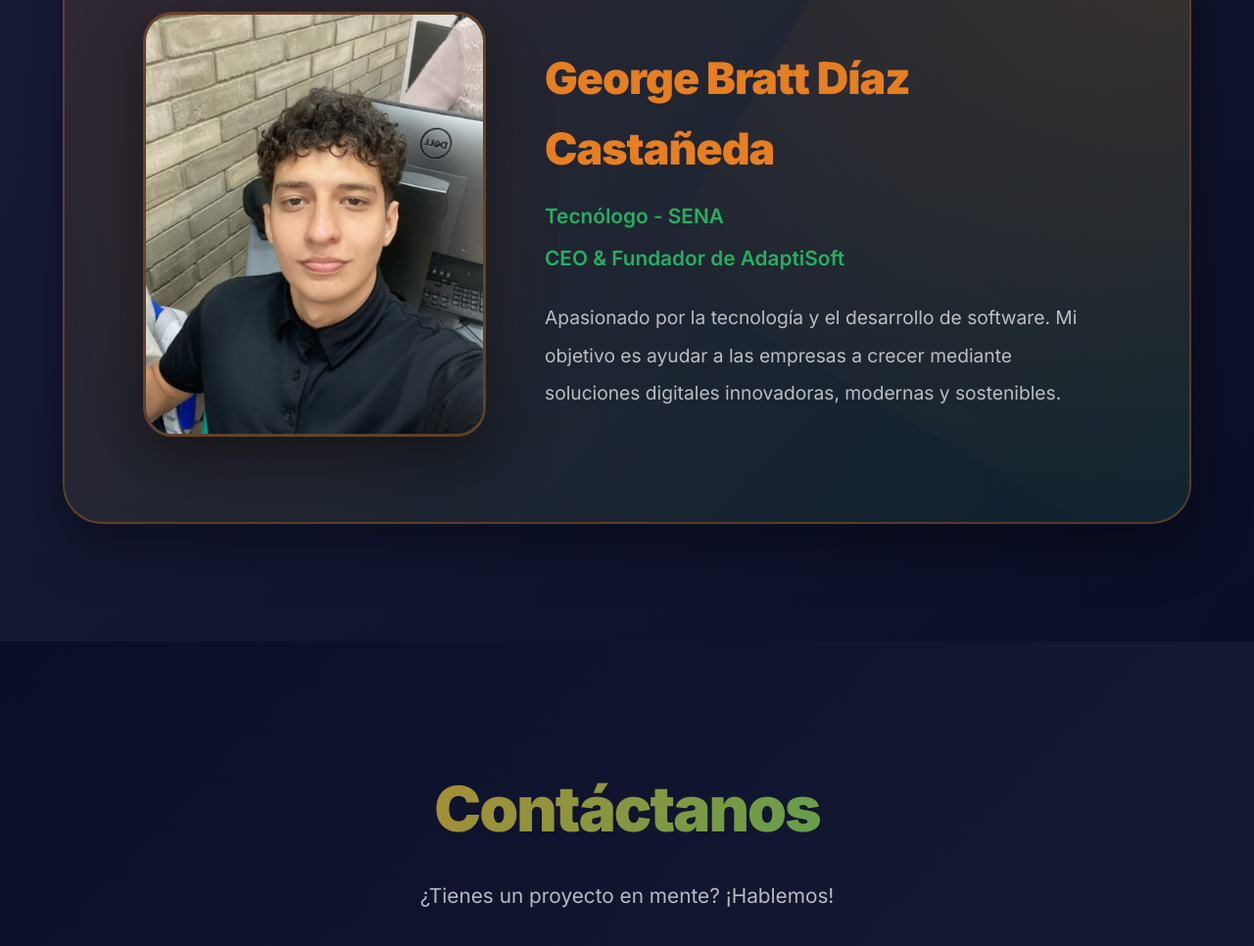
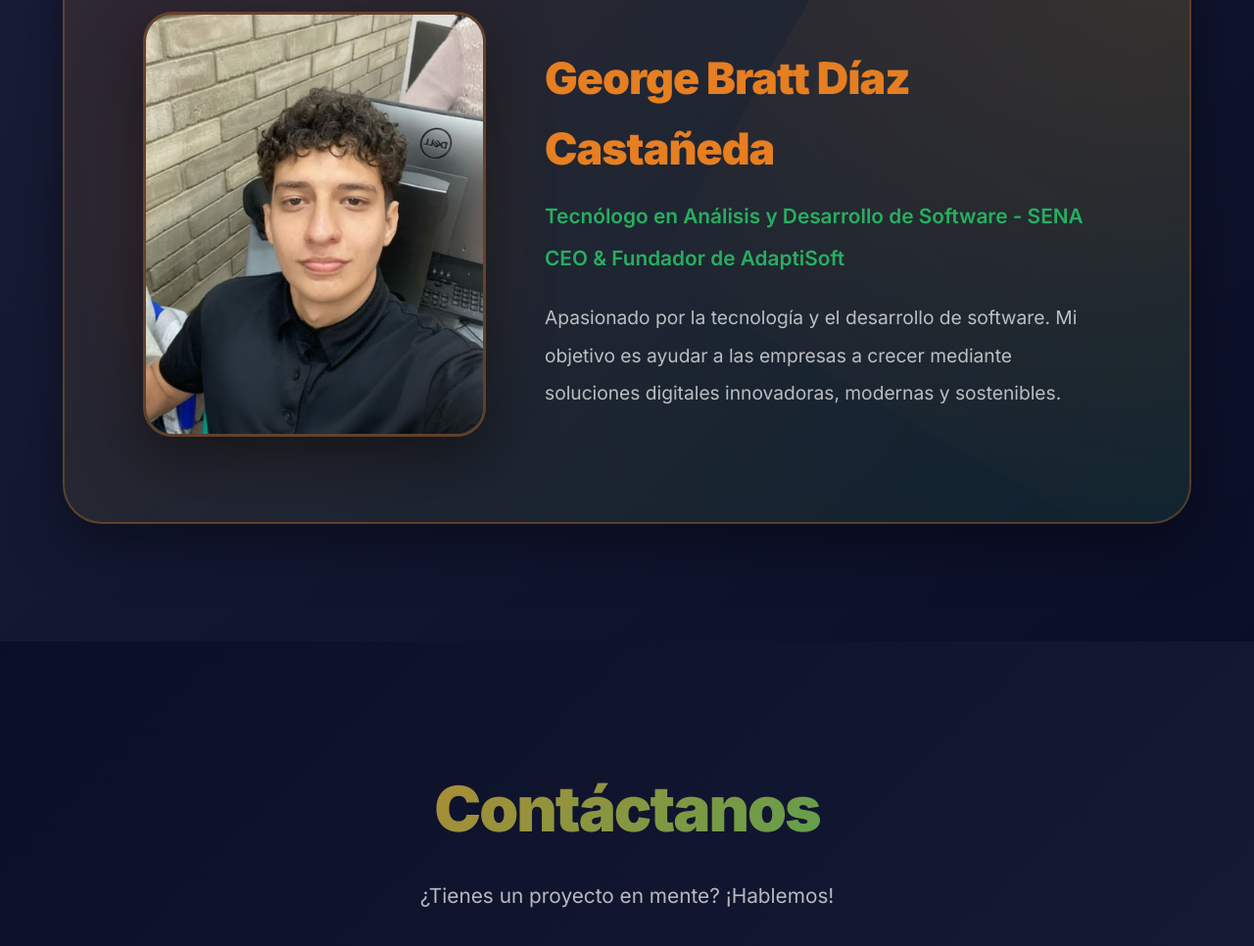
Before and after one commit to bratt10/AdaptiSoft, a plain HTML site: page index.html in a window 1280 px wide. Shown: the part 3181-4147 px from the top of the page at 98% size. Drawn offline with Linux system fonts and the light colour scheme.

Commit message:
Actualización de presentacion de CEO

```diff
--- a/index.html
+++ b/index.html
@@ -125,7 +125,7 @@
 
         <div class="ceo-info">
           <h2 class="ceo-name">George Bratt Díaz Castañeda</h2>
-          <h4 class="ceo-title">Tecnólogo - SENA</h4>
+          <h4 class="ceo-title">Tecnólogo en Análisis y Desarrollo de Software - SENA</h4>
           <h4 class="ceo-role">CEO & Fundador de AdaptiSoft</h4>
           <p class="ceo-bio">
             Apasionado por la tecnología y el desarrollo de software. Mi objetivo es ayudar a las empresas a crecer mediante soluciones digitales innovadoras, modernas y sostenibles.
```
